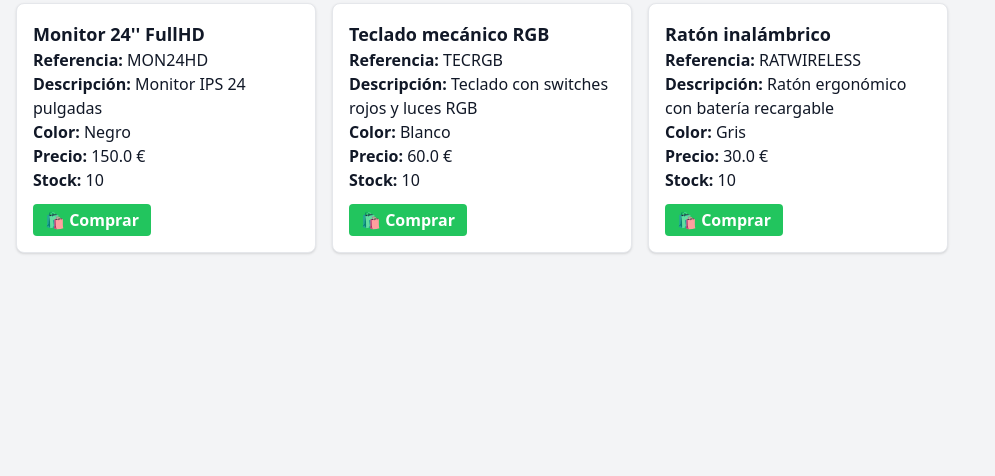
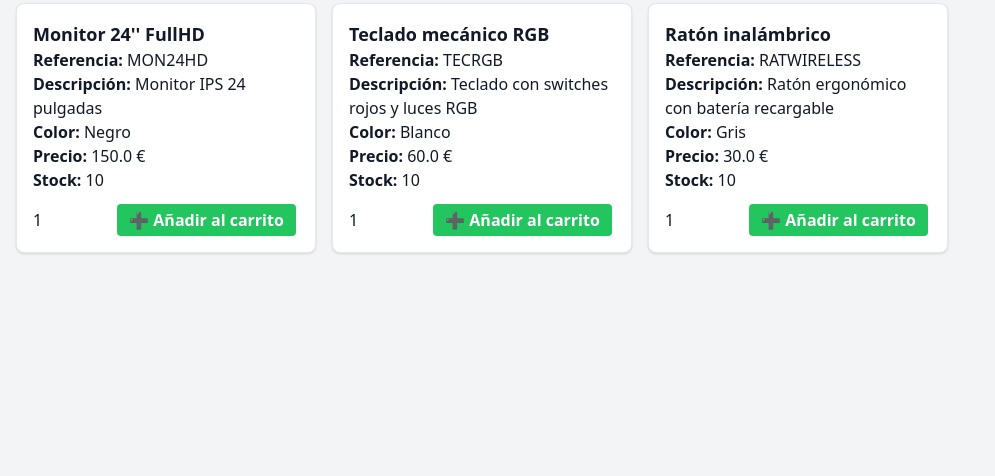
Before and after one commit to danipoav/Python_ProyectoFinal, a Flask app: template app/templates/catalogo.html in a window 1280 px wide. Shown: the part 145-621 px from the top of the page, without its empty margins (0-995 px from the left). Run offline with Flask 3, Linux system fonts and the light colour scheme; the template is opened without the code that fills it: values that come from a table or form of the project are taken from there, others are empty; data comes from the database, SQL or seed files in the repository; both versions use the stored data as it was after the commit; some libraries are stand-ins or nearby versions.

Commit message:
changing button to add items into a card

```diff
--- a/app/templates/base.html
+++ b/app/templates/base.html
@@ -60,7 +60,6 @@
         </div>
     </nav>
 
-    <!-- Flash messages -->
     <div class="container mx-auto mt-4 px-4">
         {% with messages = get_flashed_messages(with_categories=true) %}
         {% for category, message in messages %}
@@ -81,7 +80,6 @@
         {% endwith %}
     </div>
 
-    <!-- Contenido -->
     <main class="flex-1 container mx-auto px-4 py-6">
         {% block content %}{% endblock %}
     </main>
--- a/app/templates/catalogo.html
+++ b/app/templates/catalogo.html
@@ -15,9 +15,9 @@
 
     {% if p.cantidad > 0 %}
     <form method="POST" action="{{ url_for('main.comprar_producto', producto_id=p.id) }}" class="mt-3">
-      <button type="submit"
-        class="bg-green-500 hover:bg-green-600 text-white font-semibold py-1 px-3 rounded">
-        🛍️ Comprar
+      <input type="number" name="cantidad" value="1" min="1" max="{{p.cantidad}}">
+      <button type="submit" class="bg-green-500 hover:bg-green-600 text-white font-semibold py-1 px-3 rounded">
+        ➕ Añadir al carrito
       </button>
     </form>
     {% else %}
```
Also changed, not shown: instance/db.sqlite3.
